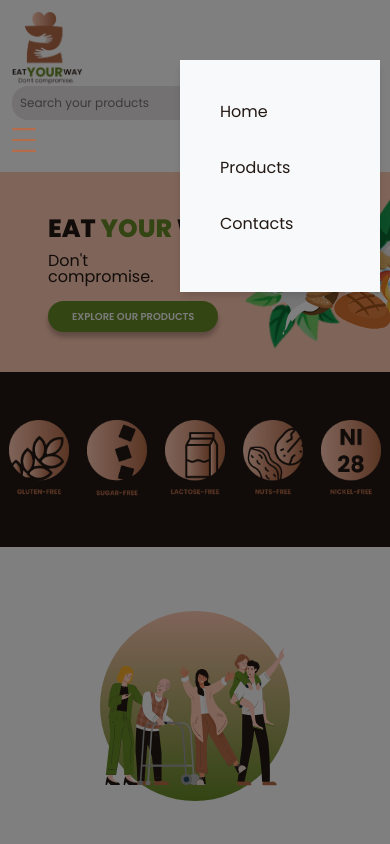
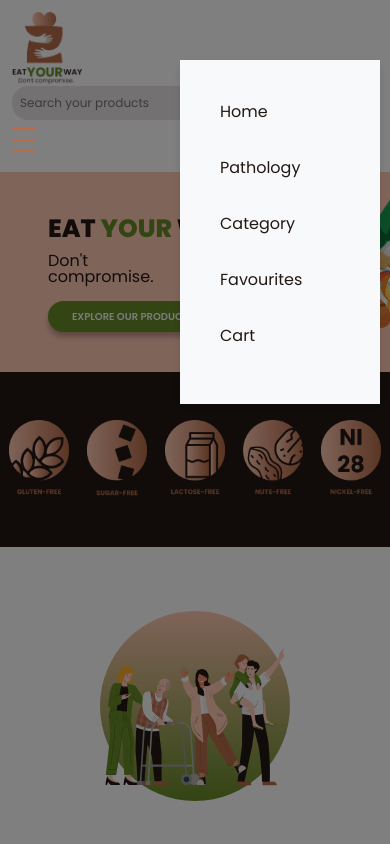
Before and after one commit to GiuseppeColucci95/project-work-team3, a React (Vite) app in the folder FRONTEND/: page / in a window 390 px wide. Both pictures are taken after a click on the button 24 px from the left and 139 px from the top of the page. Shown: the top 844 px of the page. Built offline with nearby package versions, Linux system fonts and the light colour scheme; no server answers.

Commit message:
edit hamburger menu list

```diff
--- a/FRONTEND/src/components/Header.jsx
+++ b/FRONTEND/src/components/Header.jsx
@@ -26,7 +26,7 @@ export default function Header() {
     <>
       <header>
         <div className="menu-sx">
-          <img className="logo" src="/img/logo.png" alt="" />
+          <NavLink className="text-decoration-none active" to={'/'}><img className="logo" src="/img/logo.png" alt="" /></NavLink>
           <ul className="menu">
             <li><NavLink className="text-decoration-none active" to={'/'}>Home</NavLink></li>
             <li
@@ -74,9 +74,11 @@ export default function Header() {
           <div className={`collapse menu-container ${menuOpen ? "show" : ""}`} id="exampleCollapse">
             <div className="bg-light p-4">
               <ul className="list-unstyled">
-                <li><NavLink to="/">Home</NavLink></li>
-                <li><NavLink to="/products/all">Products</NavLink></li>
-                <li><NavLink to="/contacts">Contacts</NavLink></li>
+                <li><NavLink className="text-decoration-none active" to={'/'}>Home</NavLink></li>
+                <li><NavLink className="text-decoration-none active" to={'/products/all'}>Pathology</NavLink></li>
+                <li><NavLink className="text-decoration-none active" to={'/categories'}>Category</NavLink></li>
+                <li><Link to={'/wishlist'}>Favourites</Link></li>
+                <li><Link to={'/cart'}>Cart</Link></li>
               </ul>
             </div>
           </div>
--- a/FRONTEND/src/index.css
+++ b/FRONTEND/src/index.css
@@ -786,3 +786,19 @@ footer {
     margin-top: 0;
   }
 }
+
+/* schermi molto piccoli */
+
+@media (max-width: 360px) {
+  .logo {
+    width: 50px !important;
+  }
+  .searchbar {
+    padding: 0.5rem 1rem 0.5rem 0.5rem !important;
+    font-size: 9px !important;
+  }
+  .food-allergens {
+    width: 40px !important;
+    cursor: pointer;
+  }
+}
```
